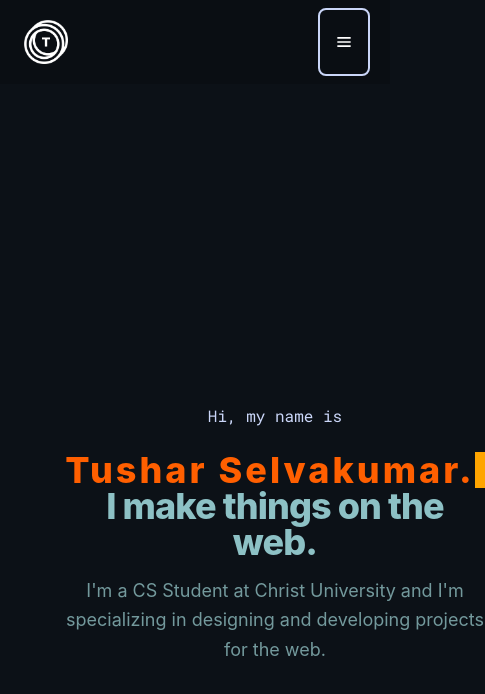
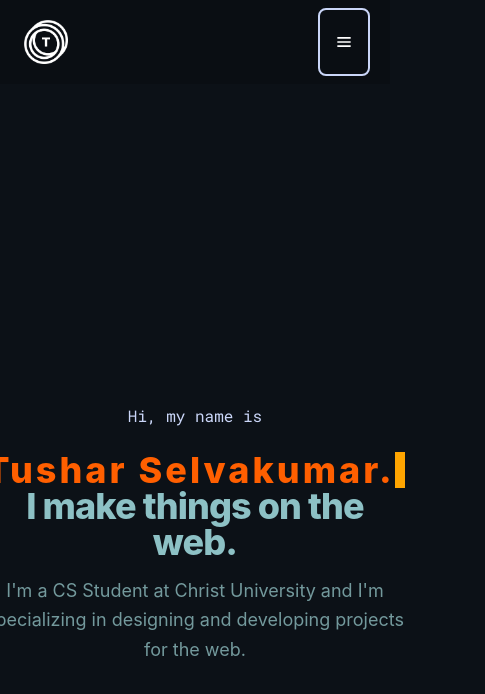
Before and after one commit to macintushar/react-portfolio, a React (Create React App) app: page / in a window 390 px wide. Shown: the top 694 px of the page, 485 px wide, since content can reach past the window. Built offline with nearby package versions, Linux system fonts and the light colour scheme.

Commit message:
Fixed side scroll on mobile

```diff
--- a/src/App.js
+++ b/src/App.js
@@ -18,6 +18,7 @@
       <Podcast />
       <Skills />
       <Contact />
+
       <Footer />
     </main>
   );
--- a/src/components/intro.js
+++ b/src/components/intro.js
@@ -3,7 +3,7 @@
 export default function Intro() {
   return (
     <section id="intro">
-      <div className="container mx-auto mt-60 flex mb-80 ml-20 mr-20 px-10 py-20 md:flex-row flex-col items-center">
+      <div className="container mx-auto mt-60 flex mb-80 mr-20 px-10 py-20 md:flex-row flex-col items-center">
         <div className="lg:flex-grow flex flex-col md:items-start md:text-left mb-16 md:mb-0 items-center text-center">
           <code className="accent">
               Hi, my name is
```
